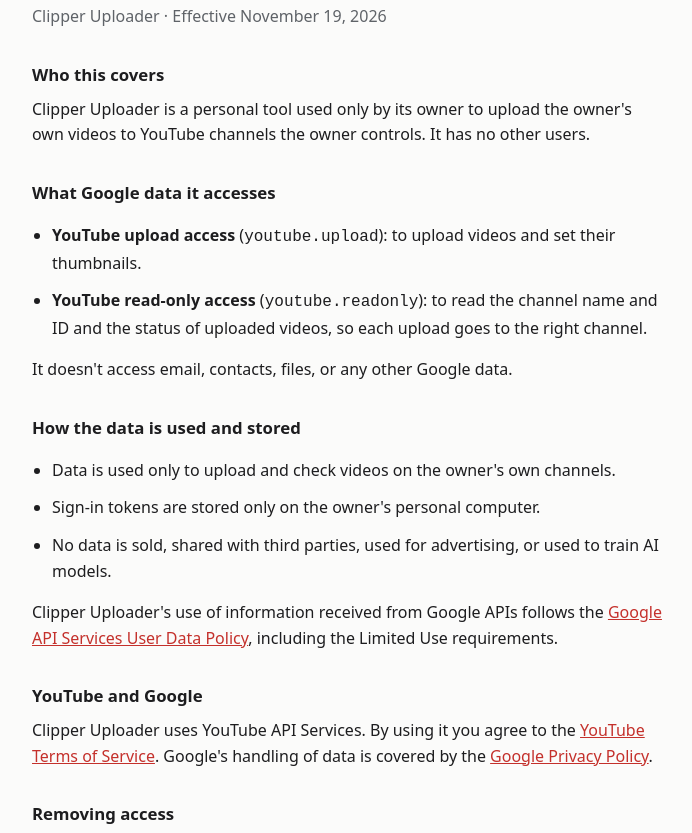
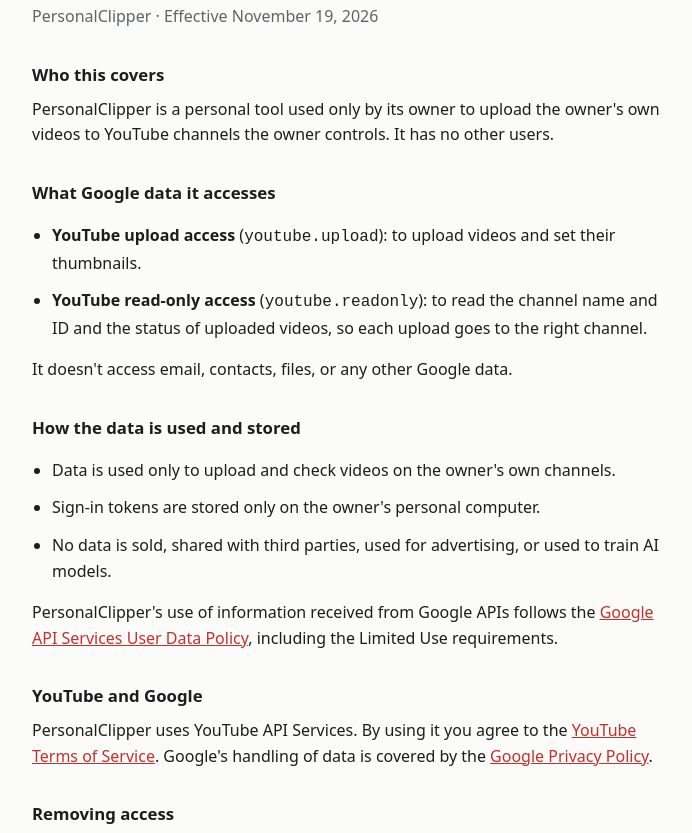
Before and after one commit to ssaturn777/ssaturn777.github.io, a plain HTML site: page privacy.html in a window 1280 px wide. Shown: the part 106-939 px from the top of the page, without its empty margins (292-984 px from the left). Drawn offline with Linux system fonts and the light colour scheme.

Commit message:
Update privacy.html

```diff
--- a/privacy.html
+++ b/privacy.html
@@ -3,7 +3,7 @@
 <head>
 <meta charset="utf-8">
 <meta name="viewport" content="width=device-width, initial-scale=1">
-<title>Privacy Policy – Clipper Uploader</title>
+<title>Privacy Policy – PersonalClipper</title>
 <style>
   :root { --ink:#1d1d1f; --muted:#5f6368; --line:#e3e3e3; --accent:#c4302b; --bg:#fbfbfa; }
   * { box-sizing: border-box; }
@@ -23,10 +23,10 @@
 <body>
 <main>
   <h1><span class="mark"></span>Privacy Policy</h1>
-  <p class="lede">Clipper Uploader · Effective November 19, 2026</p>
+  <p class="lede">PersonalClipper · Effective November 19, 2026</p>
 
   <h2>Who this covers</h2>
-  <p>Clipper Uploader is a personal tool used only by its owner to upload the owner's own videos to YouTube channels the owner controls. It has no other users.</p>
+  <p>PersonalClipper is a personal tool used only by its owner to upload the owner's own videos to YouTube channels the owner controls. It has no other users.</p>
 
   <h2>What Google data it accesses</h2>
   <ul>
@@ -41,10 +41,10 @@
     <li>Sign-in tokens are stored only on the owner's personal computer.</li>
     <li>No data is sold, shared with third parties, used for advertising, or used to train AI models.</li>
   </ul>
-  <p>Clipper Uploader's use of information received from Google APIs follows the <a href="https://developers.google.com/terms/api-services-user-data-policy">Google API Services User Data Policy</a>, including the Limited Use requirements.</p>
+  <p>PersonalClipper's use of information received from Google APIs follows the <a href="https://developers.google.com/terms/api-services-user-data-policy">Google API Services User Data Policy</a>, including the Limited Use requirements.</p>
 
   <h2>YouTube and Google</h2>
-  <p>Clipper Uploader uses YouTube API Services. By using it you agree to the <a href="https://www.youtube.com/t/terms">YouTube Terms of Service</a>. Google's handling of data is covered by the <a href="https://policies.google.com/privacy">Google Privacy Policy</a>.</p>
+  <p>PersonalClipper uses YouTube API Services. By using it you agree to the <a href="https://www.youtube.com/t/terms">YouTube Terms of Service</a>. Google's handling of data is covered by the <a href="https://policies.google.com/privacy">Google Privacy Policy</a>.</p>
 
   <h2>Removing access</h2>
   <p>Access can be revoked at any time from your Google Account's <a href="https://myaccount.google.com/permissions">third-party access page</a>. Deleting the stored tokens from the owner's computer also ends access.</p>
```
